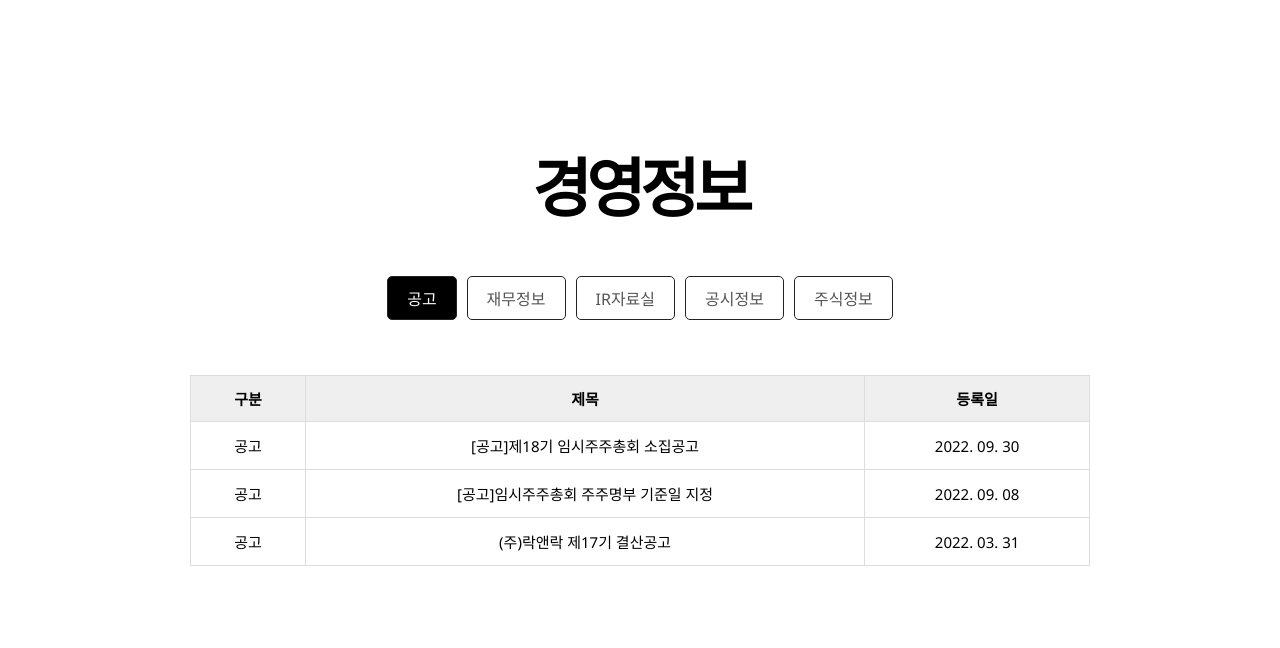
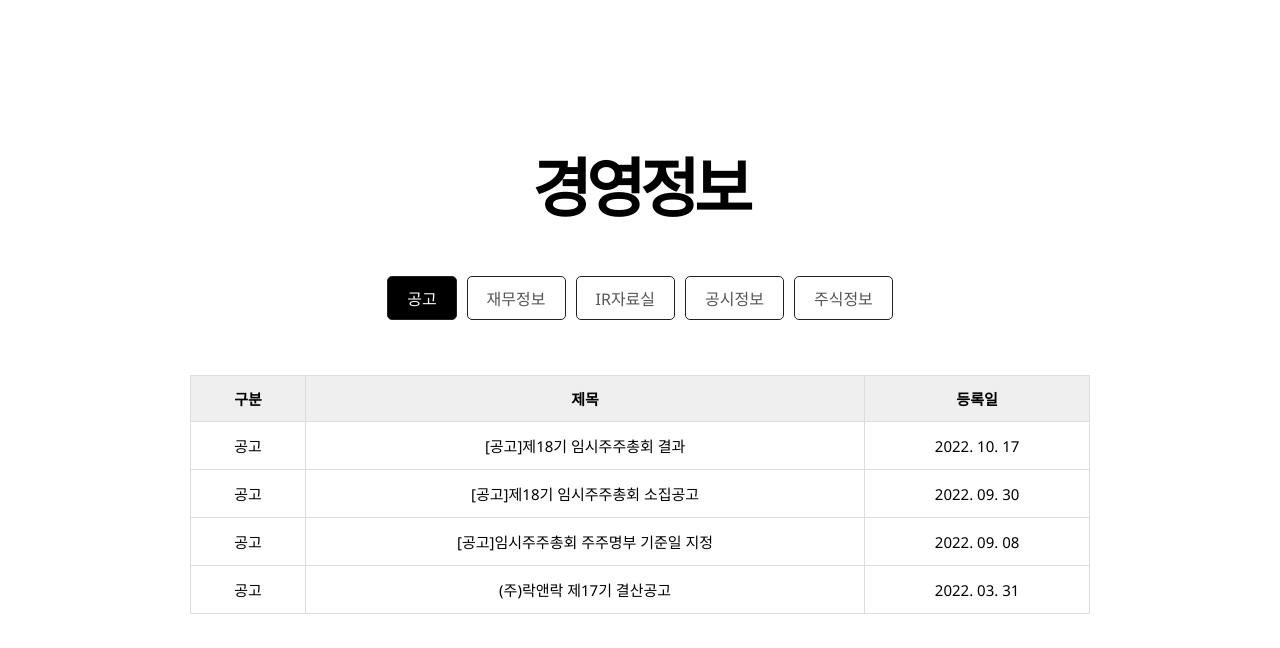
Before and after one commit to EUN-HA-CHOI/LOCK-LOCK_WebProject, a plain HTML site: page 경영정보.html in a window 1280 px wide. Shown: the part 67-715 px from the top of the page. Drawn offline with Linux system fonts and the light colour scheme.

Commit message:
Update 경영정보.html

```diff
--- a/경영정보.html
+++ b/경영정보.html
@@ -305,6 +305,11 @@
                                 <th scope="col">등록일</th>
                             </thead>
                             <tbody>
+                                 <tr>
+                                    <td>공고</td>
+                                    <td><a href="#">[공고]제18기 임시주주총회 결과</a></td>
+                                    <td>2022. 10. 17</td>
+                                </tr>
                                 <tr>
                                     <td>공고</td>
                                     <td><a href="#">[공고]제18기 임시주주총회 소집공고</a></td>
```
